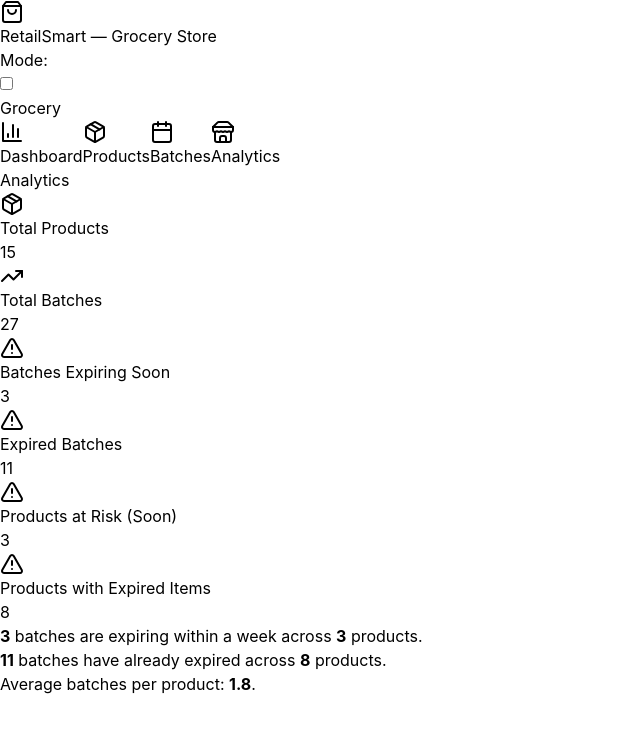
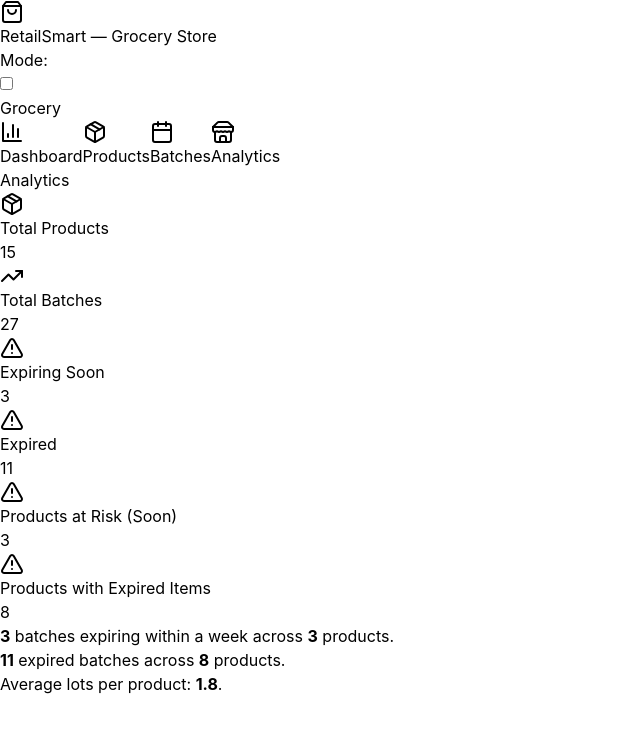
Before and after one commit to sathishlella/retailsmart-mvp, a React (Vite) app: page / in a window 1280 px wide. Both pictures are taken after a click on the button "Analytics". Shown: the top 732 px of the page, without its empty margins (0-640 px from the left). Built offline with nearby package versions, Linux system fonts and the light colour scheme; the HTML template or start-up script is replaced by a standard one.

Commit message:
Update Analytics.jsx

```diff
--- a/src/components/Analytics.jsx
+++ b/src/components/Analytics.jsx
@@ -1,12 +1,9 @@
 import React from 'react'
 import { TrendingUp, Package, AlertTriangle } from 'lucide-react'
 
-const Analytics = ({ products, batches }) => {
-  const daysUntil = (date) => {
-    const d = new Date(date)
-    const now = new Date()
-    return Math.ceil((d - now) / (1000 * 60 * 60 * 24))
-  }
+const Analytics = ({ storeMode, products, batches }) => {
+  const isFashion = storeMode === 'fashion'
+  const daysUntil = (date) => Math.ceil((new Date(date) - new Date()) / (1000 * 60 * 60 * 24))
 
   const expiredBatches = batches.filter(b => daysUntil(b.expiryDate) < 0)
   const expiringSoonBatches = batches.filter(b => {
@@ -19,11 +16,11 @@
 
   const cards = [
     { label: 'Total Products', value: products.length, icon: Package, cls: 'text-blue-600' },
-    { label: 'Total Batches', value: batches.length, icon: TrendingUp, cls: 'text-indigo-600' },
-    { label: 'Batches Expiring Soon', value: expiringSoonBatches.length, icon: AlertTriangle, cls: 'text-yellow-600' },
-    { label: 'Expired Batches', value: expiredBatches.length, icon: AlertTriangle, cls: 'text-red-600' },
-    { label: 'Products at Risk (Soon)', value: expiringSoonProductIds.size, icon: AlertTriangle, cls: 'text-yellow-700' },
-    { label: 'Products with Expired Items', value: expiredProductIds.size, icon: AlertTriangle, cls: 'text-red-700' },
+    { label: isFashion ? 'Total Items (Lots)' : 'Total Batches', value: batches.length, icon: TrendingUp, cls: 'text-indigo-600' },
+    { label: isFashion ? 'Going Off-Season Soon' : 'Expiring Soon', value: expiringSoonBatches.length, icon: AlertTriangle, cls: 'text-yellow-600' },
+    { label: isFashion ? 'Out of Season' : 'Expired', value: expiredBatches.length, icon: AlertTriangle, cls: 'text-red-600' },
+    { label: isFashion ? 'Product Lines at Risk (Soon)' : 'Products at Risk (Soon)', value: expiringSoonProductIds.size, icon: AlertTriangle, cls: 'text-yellow-700' },
+    { label: isFashion ? 'Product Lines with Out-of-Season Items' : 'Products with Expired Items', value: expiredProductIds.size, icon: AlertTriangle, cls: 'text-red-700' },
   ]
 
   return (
@@ -59,9 +56,17 @@
           </div>
         ) : (
           <ul className="list-disc pl-5 space-y-2 text-gray-700">
-            <li><strong>{expiringSoonBatches.length}</strong> batches are expiring within a week across <strong>{expiringSoonProductIds.size}</strong> products.</li>
-            <li><strong>{expiredBatches.length}</strong> batches have already expired across <strong>{expiredProductIds.size}</strong> products.</li>
-            <li>Average batches per product: <strong>{products.length === 0 ? 0 : (batches.length / products.length).toFixed(1)}</strong>.</li>
+            <li>
+              <strong>{expiringSoonBatches.length}</strong> {isFashion ? 'item lots going off-season within a week' : 'batches expiring within a week'}
+              {' '}across <strong>{expiringSoonProductIds.size}</strong> {isFashion ? 'product lines' : 'products'}.
+            </li>
+            <li>
+              <strong>{expiredBatches.length}</strong> {isFashion ? 'out-of-season item lots' : 'expired batches'}
+              {' '}across <strong>{expiredProductIds.size}</strong> {isFashion ? 'product lines' : 'products'}.
+            </li>
+            <li>
+              Average lots per product: <strong>{products.length === 0 ? 0 : (batches.length / products.length).toFixed(1)}</strong>.
+            </li>
           </ul>
         )}
       </div>
```
